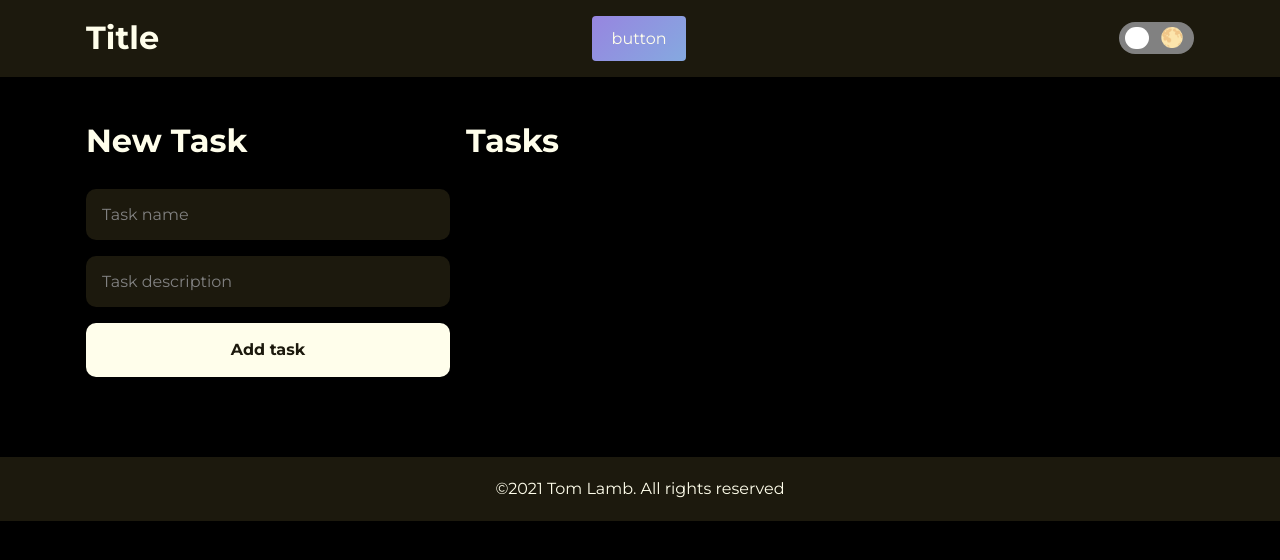
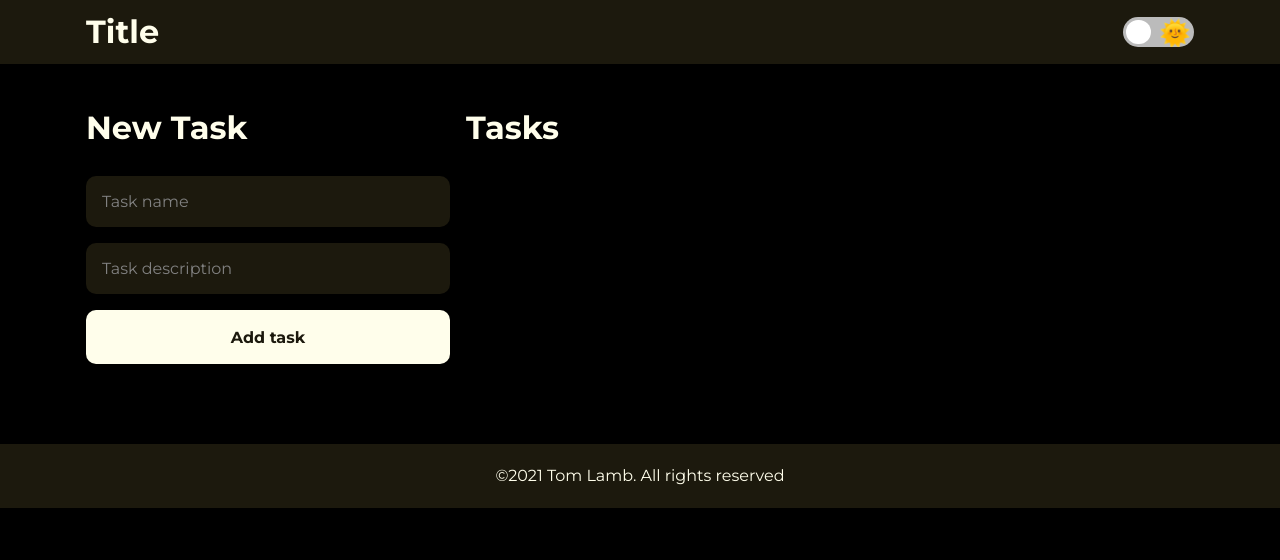
Before and after one commit to Lambtsa/todo-app-react, a React (Create React App) app: page / in a window 1280 px wide. Shown: the top 560 px of the page. Built offline with nearby package versions, Linux system fonts and the light colour scheme.

Commit message:
toggle Switch

```diff
--- a/src/App.js
+++ b/src/App.js
@@ -5,14 +5,12 @@ import Main from './components/Main';
 import Footer from './components/Footer';
 import { ThemeProvider } from './helpers/ThemeProvider';
 
-function App() {
-  return (
+const App = () => (
   <ThemeProvider>
     <Header />
     <Main />
     <Footer />
   </ThemeProvider>
 );
-}
 
 export default App;
--- a/src/components/Header.js
+++ b/src/components/Header.js
@@ -1,6 +1,6 @@
 import React, { useContext } from 'react';
 import { ThemeContext } from '../helpers/ThemeProvider';
-import ToggleSwitch from './ToggleSwitch';
+import ToggleSwitch from './SwitchToggle/SwitchToggle';
 
 const Header = () => {
   const { theme, handleThemeToggle } = useContext(ThemeContext);
@@ -9,8 +9,7 @@ const Header = () => {
       <header className={`header ${theme}`}>
         <nav className="header__container">
           <h1 className="header__title">title</h1>
-          <button onClick={handleThemeToggle} className="header__btn" type="button">button</button>
-          <ToggleSwitch />
+          <ToggleSwitch onClick={handleThemeToggle} />
         </nav>
       </header>
     </>
--- /dev/null
+++ b/src/components/SwitchToggle/SwitchToggle.js
@@ -0,0 +1,30 @@
+import React, { useState, useEffect } from 'react';
+import './SwitchToggle.scss';
+
+const SwitchToggle = ({ name = 'toggle' }) => {
+  const [checked, setChecked] = useState(false);
+
+  /* eslint-disable */
+  useEffect(() => {
+    console.log(checked)
+  }, [checked]);
+
+  return (
+    <>
+      <form type="submit" className="toggle-switch">
+        <input
+          type="checkbox"
+          className="toggle-switch-checkbox"
+          onChange={() => setChecked(!checked)}
+          name={name}
+          id={name} />
+        <label className="toggle-switch-label" htmlFor={name}>
+          <span className="toggle-switch-inner" />
+          <span className="toggle-switch-switch" />
+        </label>
+      </form>
+    </>
+  );
+};
+
+export default SwitchToggle;
--- /dev/null
+++ b/src/components/SwitchToggle/SwitchToggle.scss
@@ -0,0 +1,79 @@
+.toggle-switch {
+  position: relative;
+  width: 71px;
+  display: inline-block;
+  text-align: left;
+  padding: 0;
+}
+.toggle-switch-checkbox {
+  display: none;
+}
+.toggle-switch-label {
+  display: block;
+  overflow: hidden;
+  cursor: pointer;
+  border: 0 solid #bbb;
+  border-radius: 20px;
+  margin: 0;
+}
+.toggle-switch-inner {
+  display: block;
+  width: 200%;
+  margin-left: -100%;
+  transition: margin 0.3s ease-in 0s;
+  &:before,
+  &:after {
+    display: block;
+    float: left;
+    width: 50%;
+    height: 1.9rem;
+    padding: 0;
+    line-height: 2rem;
+    font-size: 1.6rem;
+    color: white;
+  }
+  &:before {
+    content: "🌜";
+    text-transform: uppercase;
+    padding-left: .3rem;
+    background-color: rgb(161, 161, 161);
+    color: #fff;
+  }
+}
+.toggle-switch-disabled {
+  background-color: #ddd;
+  cursor: not-allowed;
+  &:before {
+    background-color: #ddd;
+    cursor: not-allowed;
+  }
+}
+.toggle-switch-inner:after {
+  content: "🌞";
+  text-transform: uppercase;
+  padding-right: .2rem;
+  background-color: #bbb;
+  color: #fff;
+  text-align: right;
+}
+.toggle-switch-switch {
+  display: block;
+  width: 25px;
+  margin: 3px;
+  background: #fff;
+  position: absolute;
+  top: 0;
+  bottom: 0;
+  right: 40px;
+  border: 0 solid #bbb;
+  border-radius: 20px;
+  transition: all 0.3s ease-in 0s;
+}
+.toggle-switch-checkbox:checked + .toggle-switch-label {
+  .toggle-switch-inner {
+    margin-left: 0;
+  }
+  .toggle-switch-switch {
+    right: 0px;
+  }
+}
--- a/src/components/ToggleSwitch.js
+++ /dev/null
@@ -1,15 +0,0 @@
-import React from 'react';
-/* eslint-disable */
-const ToggleSwitch = () => (
-  <>
-    <div className="toggle-switch">
-      <input type="checkbox" className="toggle-switch-checkbox" name="toggleSwitch" id="toggleSwitch" />
-      <label className="toggle-switch-label" htmlFor="toggleSwitch">
-        <span className="toggle-switch-inner" />
-        <span className="toggle-switch-switch" />
-      </label>
-    </div>
-  </>
-);
-
-export default ToggleSwitch;
--- a/src/styles/main.scss
+++ b/src/styles/main.scss
@@ -196,90 +196,3 @@ p.listItem__tag {
     padding: 1rem 0;
   }
 }
-/*
-  Switch Component
-*/
-.toggle-switch {
-  position: relative;
-  width: 75px;
-  display: inline-block;
-  vertical-align: middle;
-  -webkit-user-select: none;
-  -moz-user-select: none;
-  -ms-user-select: none;
-  text-align: left;
-  &-checkbox {
-    display: none;
-  }
-  &-label {
-    display: block;
-    overflow: hidden;
-    cursor: pointer;
-    border: 0 solid $grey;
-    border-radius: 20px;
-    margin: 0;
-  }
-  &-inner {
-    display: block;
-    width: 200%;
-    margin-left: -100%;
-    transition: margin 0.3s ease-in 0s;
-    &:before,
-    &:after {
-      display: block;
-      float: left;
-      width: 50%;
-      height: 2rem;
-      padding: 0;
-      line-height: 31px;
-      font-size: 1.2rem;
-      color: $white;
-      font-weight: bold;
-      box-sizing: border-box;
-    }
-    &:before {
-      content: "🌑";
-      text-transform: uppercase;
-      padding-left: 10px;
-      background-color: #f90;
-      color: #fff;
-    }
-  }
-  &-disabled {
-    background-color: $grey;
-    cursor: not-allowed;
-    &:before {
-      background-color: $grey;
-      cursor: not-allowed;
-    }
-  }
-  &-inner:after {
-    content: "🌕";
-    text-transform: uppercase;
-    padding-right: 10px;
-    background-color: $grey;
-    color: $white;
-    text-align: right;
-  }
-  &-switch {
-    display: block;
-    width: 24px;
-    margin: 5px;
-    background: #fff;
-    position: absolute;
-    top: 0;
-    bottom: 0;
-    right: 40px;
-    border: 0 solid #bbb;
-    border-radius: 20px;
-    transition: all 0.3s ease-in 0s;
-  }
-  &-checkbox:checked + &-label {
-    .toggle-switch-inner {
-      margin-left: 0;
-    }
-    .toggle-switch-switch {
-      right: 0px;
-    }
-  }
-}
```
Lines whose indentation alone changed are shown as unchanged.
